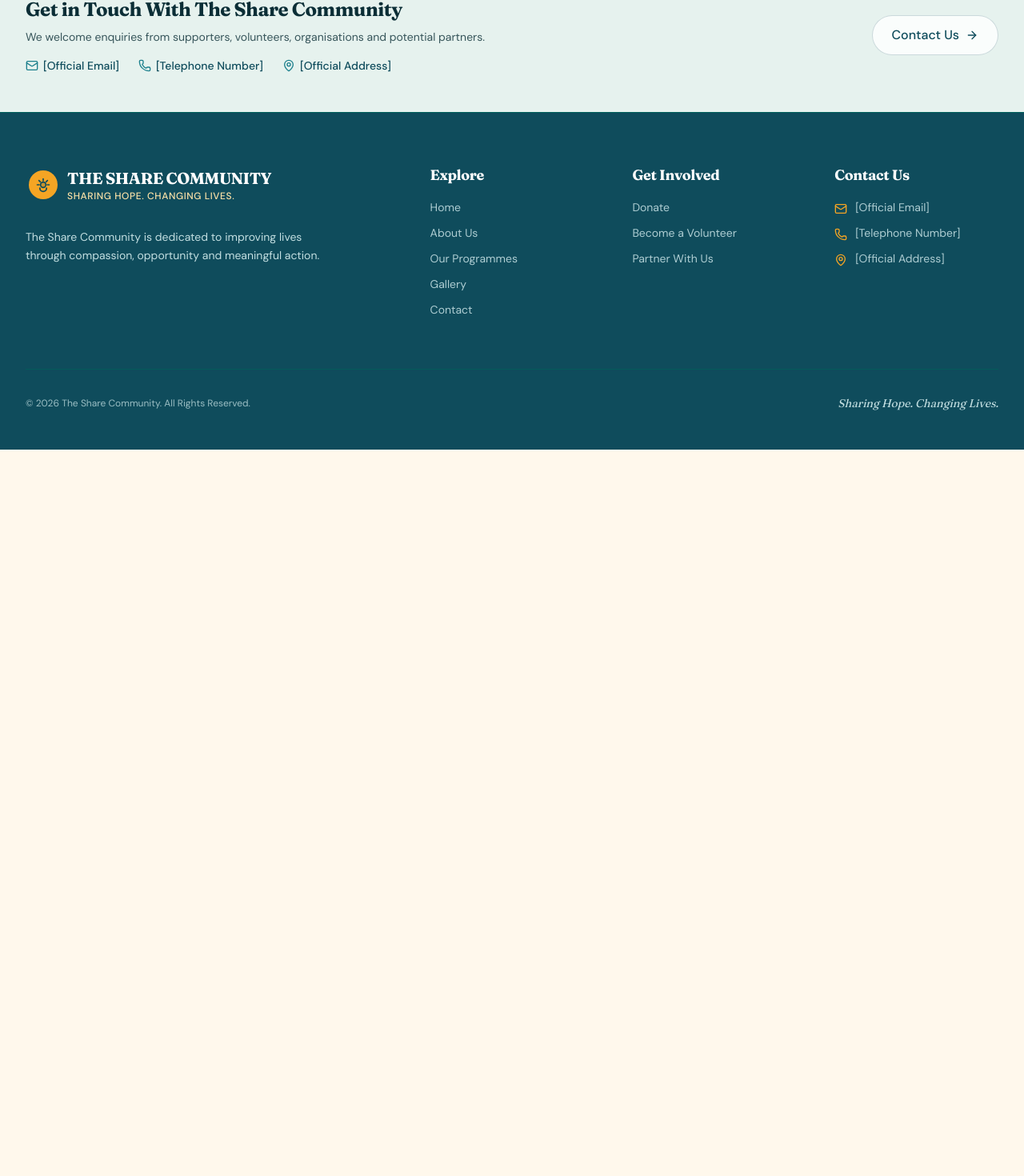
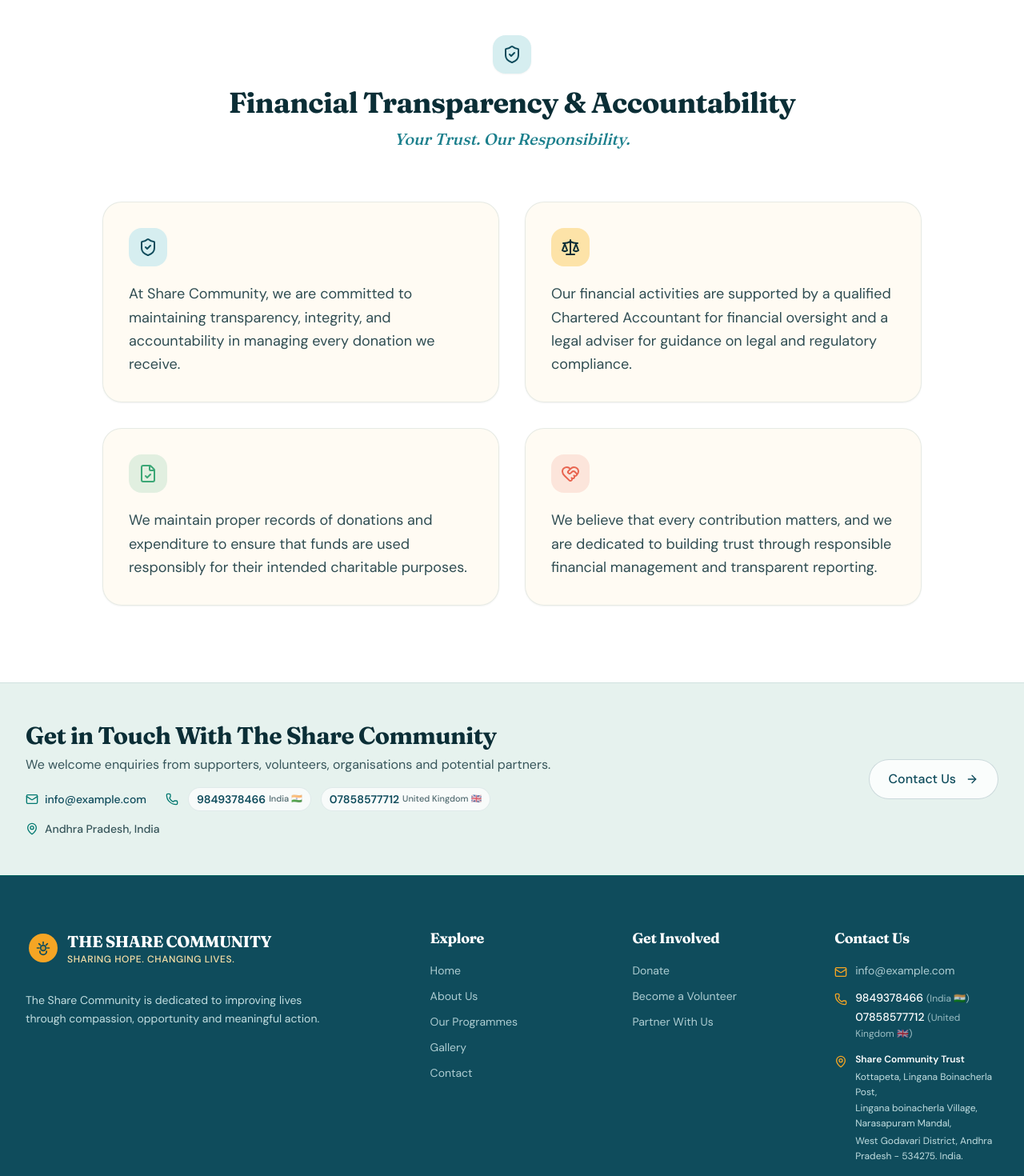
Before and after one commit to Thirunavukarasan8489/share-community, a Next.js app: page /donate in a window 1280 px wide. Shown: the part 770-2240 px from the top of the page at 80% size. Before the commit the page ends 1332 px from the top, so only its background shows below. Built offline with nearby package versions, Linux system fonts and the light colour scheme; no server answers.

Commit message:
contact info added

```diff
--- a/app/contact/page.tsx
+++ b/app/contact/page.tsx
@@ -28,40 +28,79 @@ export default function ContactPage() {
           </p>
 
           {/* Contact Details Cards */}
-          <div className="grid grid-cols-1 md:grid-cols-3 gap-6 text-left mb-16">
-            <div className="bg-white rounded-3xl p-6 border border-teal-900/10 shadow-xs flex items-start gap-4">
-              <div className="w-12 h-12 rounded-2xl bg-teal-100 text-teal-900 flex items-center justify-center shrink-0">
-                <Mail className="w-6 h-6" aria-hidden="true" />
+          <div className="grid grid-cols-1 md:grid-cols-3 gap-6 text-left mb-16 items-stretch">
+            {/* Email Card */}
+            <div className="bg-white rounded-3xl p-6 sm:p-7 border border-teal-900/10 shadow-xs flex flex-col justify-between hover:shadow-md transition-shadow">
+              <div>
+                <div className="w-12 h-12 rounded-2xl bg-teal-100 text-teal-900 flex items-center justify-center mb-4">
+                  <Mail className="w-6 h-6" aria-hidden="true" />
+                </div>
+                <h3 className="font-serif font-bold text-ink text-lg">Email</h3>
+                <p className="text-xs text-ink/60 mt-1 mb-3">
+                  For general and partnership enquiries
+                </p>
               </div>
-              <div>
-                <h3 className="font-serif font-bold text-ink text-base">Email</h3>
-                <p className="text-sm text-ink/80 mt-1 break-all">
+              <div className="pt-3 border-t border-teal-900/10">
+                <a
+                  href={`mailto:${siteConfig.contact.email}`}
+                  className="text-sm font-semibold text-teal-900 hover:text-coral-500 break-all transition-colors"
+                >
                   {siteConfig.contact.email}
-                </p>
+                </a>
               </div>
             </div>
 
-            <div className="bg-white rounded-3xl p-6 border border-teal-900/10 shadow-xs flex items-start gap-4">
-              <div className="w-12 h-12 rounded-2xl bg-sun-200/60 text-ink flex items-center justify-center shrink-0">
-                <Phone className="w-6 h-6" aria-hidden="true" />
+            {/* Telephone Card */}
+            <div className="bg-white rounded-3xl p-6 sm:p-7 border border-teal-900/10 shadow-xs flex flex-col justify-between hover:shadow-md transition-shadow">
+              <div>
+                <div className="w-12 h-12 rounded-2xl bg-sun-200/60 text-ink flex items-center justify-center mb-4">
+                  <Phone className="w-6 h-6" aria-hidden="true" />
+                </div>
+                <h3 className="font-serif font-bold text-ink text-lg">Phone</h3>
+                <p className="text-xs text-ink/60 mt-1 mb-3">
+                  Direct contact numbers
+                </p>
               </div>
-              <div>
-                <h3 className="font-serif font-bold text-ink text-base">Telephone</h3>
-                <p className="text-sm text-ink/80 mt-1">
-                  {siteConfig.contact.phone}
-                </p>
+              <div className="pt-3 border-t border-teal-900/10 space-y-2">
+                {siteConfig.contact.phones.map((p) => (
+                  <div key={p.tel} className="flex items-center justify-between text-sm">
+                    <a
+                      href={`tel:${p.tel}`}
+                      className="font-semibold text-teal-900 hover:text-coral-500 transition-colors"
+                    >
+                      {p.number}
+                    </a>
+                    <span className="text-xs font-medium text-ink/70 flex items-center gap-1 bg-cream px-2.5 py-0.5 rounded-full border border-teal-900/10">
+                      <span>{p.label}</span>
+                      <span aria-hidden="true">{p.flag}</span>
+                    </span>
+                  </div>
+                ))}
               </div>
             </div>
 
-            <div className="bg-white rounded-3xl p-6 border border-teal-900/10 shadow-xs flex items-start gap-4">
-              <div className="w-12 h-12 rounded-2xl bg-leaf-500/15 text-leaf-500 flex items-center justify-center shrink-0">
-                <MapPin className="w-6 h-6" aria-hidden="true" />
+            {/* Address Card */}
+            <div className="bg-white rounded-3xl p-6 sm:p-7 border border-teal-900/10 shadow-xs flex flex-col justify-between hover:shadow-md transition-shadow">
+              <div>
+                <div className="w-12 h-12 rounded-2xl bg-leaf-500/15 text-leaf-500 flex items-center justify-center mb-4">
+                  <MapPin className="w-6 h-6" aria-hidden="true" />
+                </div>
+                <h3 className="font-serif font-bold text-ink text-lg">Address</h3>
+                <p className="text-xs text-ink/60 mt-1 mb-3">
+                  Registered office & operational base
+                </p>
               </div>
-              <div>
-                <h3 className="font-serif font-bold text-ink text-base">Address</h3>
-                <p className="text-sm text-ink/80 mt-1">
-                  {siteConfig.contact.address}
-                </p>
+              <div className="pt-3 border-t border-teal-900/10">
+                <address className="not-italic text-xs sm:text-sm text-ink/85 leading-relaxed space-y-0.5 font-sans">
+                  {siteConfig.contact.addressLines.map((line, idx) => (
+                    <span
+                      key={idx}
+                      className={idx === 0 ? "font-semibold text-teal-900 block" : "block"}
+                    >
+                      {line}
+                    </span>
+                  ))}
+                </address>
               </div>
             </div>
           </div>
--- a/app/donate/page.tsx
+++ b/app/donate/page.tsx
@@ -3,6 +3,7 @@ import type { Metadata } from "next";
 import { donateContent } from "@/content/pages";
 import { SectionHeading } from "@/components/ui/SectionHeading";
 import { DonateWidget } from "@/components/ui/DonateWidget";
+import { FinancialTransparency } from "@/components/sections/FinancialTransparency";
 import { ContactStrip } from "@/components/sections/ContactStrip";
 
 export const metadata: Metadata = {
@@ -26,6 +27,8 @@ export default function DonatePage() {
         </div>
       </section>
 
+      <FinancialTransparency />
+
       <ContactStrip />
     </>
   );
--- a/app/page.tsx
+++ b/app/page.tsx
@@ -37,6 +37,18 @@ export default function HomePage() {
         jobTitle: "Chief Executive Officer",
       },
     ],
+    email: "info@example.com",
+    telephone: ["+919849378466", "+447858577712"],
+    address: {
+      "@type": "PostalAddress",
+      name: "Share Community Trust",
+      streetAddress:
+        "Kottapeta, Lingana Boinacherla Post, Lingana boinacherla Village, Narasapuram Mandal",
+      addressLocality: "West Godavari District",
+      addressRegion: "Andhra Pradesh",
+      postalCode: "534275",
+      addressCountry: "IN",
+    },
   };
 
   return (
--- a/components/layout/Footer.tsx
+++ b/components/layout/Footer.tsx
@@ -60,18 +60,45 @@ export function Footer() {
             <h3 className="font-serif text-lg font-bold text-white tracking-wide mb-4">
               Contact Us
             </h3>
-            <ul className="space-y-3 text-sm text-teal-100/80">
+            <ul className="space-y-3.5 text-sm text-teal-100/80">
               <li className="flex items-start gap-2.5">
                 <Mail className="w-4 h-4 text-sun-500 shrink-0 mt-1" aria-hidden="true" />
-                <span>{siteConfig.contact.email}</span>
+                <a
+                  href={`mailto:${siteConfig.contact.email}`}
+                  className="hover:text-sun-200 break-all transition-colors"
+                >
+                  {siteConfig.contact.email}
+                </a>
               </li>
+
               <li className="flex items-start gap-2.5">
                 <Phone className="w-4 h-4 text-sun-500 shrink-0 mt-1" aria-hidden="true" />
-                <span>{siteConfig.contact.phone}</span>
+                <div className="space-y-1">
+                  {siteConfig.contact.phones.map((p) => (
+                    <a
+                      key={p.tel}
+                      href={`tel:${p.tel}`}
+                      className="block hover:text-sun-200 transition-colors text-xs sm:text-sm"
+                    >
+                      <span className="font-medium text-white">{p.number}</span>{" "}
+                      <span className="text-teal-100/70 text-xs">
+                        ({p.label} {p.flag})
+                      </span>
+                    </a>
+                  ))}
+                </div>
               </li>
+
               <li className="flex items-start gap-2.5">
                 <MapPin className="w-4 h-4 text-sun-500 shrink-0 mt-1" aria-hidden="true" />
-                <span>{siteConfig.contact.address}</span>
+                <address className="not-italic leading-relaxed text-xs text-teal-100/90 font-sans space-y-0.5">
+                  <span className="font-semibold text-white block">
+                    {siteConfig.contact.organizationName}
+                  </span>
+                  <span>Kottapeta, Lingana Boinacherla Post,</span>
+                  <span className="block">Lingana boinacherla Village, Narasapuram Mandal,</span>
+                  <span className="block">West Godavari District, Andhra Pradesh - 534275. India.</span>
+                </address>
               </li>
             </ul>
           </div>
--- a/components/sections/ContactStrip.tsx
+++ b/components/sections/ContactStrip.tsx
@@ -6,33 +6,60 @@ import { Button } from "@/components/ui/Button";
 export function ContactStrip() {
   return (
     <section className="bg-teal-100/60 border-t border-teal-900/10 py-12 px-4 sm:px-6 lg:px-8">
-      <div className="max-w-7xl mx-auto flex flex-col md:flex-row items-start md:items-center justify-between gap-6 sm:gap-8">
+      <div className="max-w-7xl mx-auto flex flex-col lg:flex-row items-start lg:items-center justify-between gap-8">
+        <div className="space-y-4 max-w-3xl">
           <div>
-          <h2 className="font-serif text-2xl font-bold text-ink mb-2">
+            <h2 className="font-serif text-2xl sm:text-3xl font-bold text-ink mb-1.5">
               Get in Touch With The Share Community
             </h2>
-          <p className="text-ink/80 text-sm max-w-xl font-sans">
+            <p className="text-ink/80 text-sm sm:text-base font-sans">
               We welcome enquiries from supporters, volunteers, organisations and potential partners.
             </p>
-          <div className="flex flex-wrap items-center gap-4 sm:gap-6 mt-4 text-xs sm:text-sm text-teal-900 font-medium">
-            <span className="flex items-center gap-1.5">
-              <Mail className="w-4 h-4 text-teal-600 shrink-0" aria-hidden="true" />
+          </div>
+
+          <div className="flex flex-wrap items-center gap-x-6 gap-y-3 text-xs sm:text-sm text-teal-900 font-medium">
+            {/* Email Link */}
+            <a
+              href={`mailto:${siteConfig.contact.email}`}
+              className="inline-flex items-center gap-2 hover:text-coral-500 transition-colors"
+            >
+              <Mail className="w-4 h-4 text-teal-700 shrink-0" aria-hidden="true" />
               <span>{siteConfig.contact.email}</span>
+            </a>
+
+            {/* Phone Links */}
+            <div className="inline-flex flex-wrap items-center gap-3">
+              <Phone className="w-4 h-4 text-teal-700 shrink-0" aria-hidden="true" />
+              {siteConfig.contact.phones.map((p) => (
+                <a
+                  key={p.tel}
+                  href={`tel:${p.tel}`}
+                  className="inline-flex items-center gap-1 hover:text-coral-500 transition-colors bg-white/70 px-2.5 py-1 rounded-full border border-teal-900/10"
+                >
+                  <span className="font-semibold">{p.number}</span>
+                  <span className="text-[11px] text-ink/70">
+                    {p.label} {p.flag}
                   </span>
-            <span className="flex items-center gap-1.5">
-              <Phone className="w-4 h-4 text-teal-600 shrink-0" aria-hidden="true" />
-              <span>{siteConfig.contact.phone}</span>
-            </span>
-            <span className="flex items-center gap-1.5">
-              <MapPin className="w-4 h-4 text-teal-600 shrink-0" aria-hidden="true" />
-              <span>{siteConfig.contact.address}</span>
+                </a>
+              ))}
+            </div>
+
+            {/* Address */}
+            <span className="inline-flex items-center gap-2 text-ink/80">
+              <MapPin className="w-4 h-4 text-teal-700 shrink-0" aria-hidden="true" />
+              <span>Andhra Pradesh, India</span>
             </span>
           </div>
         </div>
 
-        <Button href="/contact" variant="secondary" size="md" className="shrink-0 w-full sm:w-auto">
+        <Button
+          href="/contact"
+          variant="secondary"
+          size="md"
+          className="shrink-0 w-full sm:w-auto"
+        >
           <span>Contact Us</span>
-          <ArrowRight className="w-4 h-4" aria-hidden="true" />
+          <ArrowRight className="w-4 h-4 ml-1" aria-hidden="true" />
         </Button>
       </div>
     </section>
--- /dev/null
+++ b/components/sections/FinancialTransparency.tsx
@@ -0,0 +1,95 @@
+"use client";
+
+import React from "react";
+import { donateContent } from "@/content/pages";
+import { ShieldCheck, Scale, FileCheck, HeartHandshake } from "lucide-react";
+import { motion } from "framer-motion";
+
+export function FinancialTransparency() {
+  const { transparency } = donateContent;
+
+  const items = [
+    {
+      text: transparency.paragraphs[0],
+      icon: ShieldCheck,
+      accent: "teal",
+    },
+    {
+      text: transparency.paragraphs[1],
+      icon: Scale,
+      accent: "sun",
+    },
+    {
+      text: transparency.paragraphs[2],
+      icon: FileCheck,
+      accent: "leaf",
+    },
+    {
+      text: transparency.paragraphs[3],
+      icon: HeartHandshake,
+      accent: "coral",
+    },
+  ];
+
+  return (
+    <section
+      className="py-16 sm:py-24 px-4 sm:px-6 lg:px-8 bg-white border-t border-teal-900/10"
+      aria-labelledby="financial-transparency-heading"
+    >
+      <div className="max-w-5xl mx-auto">
+        {/* Section Heading */}
+        <div className="text-center max-w-3xl mx-auto mb-12 sm:mb-16">
+          <div className="w-12 h-12 rounded-2xl bg-teal-100 text-teal-900 flex items-center justify-center mx-auto mb-4 shadow-xs">
+            <ShieldCheck className="w-6 h-6" aria-hidden="true" />
+          </div>
+
+          <h2
+            id="financial-transparency-heading"
+            className="font-serif text-3xl sm:text-4xl font-bold text-ink mb-3 tracking-tight"
+          >
+            {transparency.title}
+          </h2>
+
+          <p className="font-serif italic text-teal-600 text-lg sm:text-xl font-medium">
+            {transparency.subTitle}
+          </p>
+        </div>
+
+        {/* 4 Structured Responsive Cards */}
+        <div className="grid grid-cols-1 sm:grid-cols-2 gap-6 sm:gap-8">
+          {items.map((item, idx) => {
+            const Icon = item.icon;
+            return (
+              <motion.div
+                key={idx}
+                initial={{ opacity: 0, y: 16 }}
+                whileInView={{ opacity: 1, y: 0 }}
+                viewport={{ once: true }}
+                transition={{ duration: 0.45, delay: idx * 0.08 }}
+                className="bg-cream/60 rounded-3xl p-6 sm:p-8 border border-teal-900/10 shadow-xs flex flex-col justify-start hover:shadow-md transition-shadow"
+              >
+                <div
+                  className={`w-12 h-12 rounded-2xl flex items-center justify-center mb-5 shrink-0 ${
+                    item.accent === "teal"
+                      ? "bg-teal-100 text-teal-900"
+                      : item.accent === "sun"
+                      ? "bg-sun-200 text-ink"
+                      : item.accent === "leaf"
+                      ? "bg-leaf-500/15 text-leaf-500"
+                      : "bg-coral-500/15 text-coral-500"
+                  }`}
+                >
+                  <Icon className="w-6 h-6" aria-hidden="true" />
+                </div>
+
+                <p className="text-base sm:text-lg text-ink/85 leading-relaxed font-sans">
+                  {item.text}
+                </p>
+              </motion.div>
+            );
+          })}
+        </div>
+      </div>
+    </section>
+  );
+}
--- a/config/site.ts
+++ b/config/site.ts
@@ -1,6 +1,14 @@
 export interface NavItem {
   title: string;
   href: string;
+}
+
+export interface ContactPhone {
+  number: string;
+  label: string;
+  country: string;
+  tel: string;
+  flag: string;
 }
 
 export interface SiteConfig {
@@ -11,7 +19,10 @@ export interface SiteConfig {
   contact: {
     email: string;
     phone: string;
+    phones: ContactPhone[];
     address: string;
+    addressLines: string[];
+    organizationName: string;
   };
   nav: NavItem[];
   footerNav: {
@@ -32,12 +43,36 @@ export const siteConfig: SiteConfig = {
   tagline: "Sharing Hope. Changing Lives.",
   description:
     "The Share Community is dedicated to improving lives through compassion, opportunity and meaningful action.",
-  url: process.env.NEXT_PUBLIC_SITE_URL || "https://sharecommunity.org",
+  url: process.env.NEXT_PUBLIC_SITE_URL || "https://sharecommunity.com",
   contact: {
-    // Official placeholders as specified in AGENTS.md §3.8
-    email: "[Official Email]",
-    phone: "[Telephone Number]",
-    address: "[Official Address]",
+    email: "info@example.com",
+    phone: "+91 98493 78466 (India) · 07858577712 (UK)",
+    phones: [
+      {
+        number: "9849378466",
+        label: "India",
+        country: "India",
+        tel: "+919849378466",
+        flag: "🇮🇳",
+      },
+      {
+        number: "07858577712",
+        label: "United Kingdom",
+        country: "United Kingdom",
+        tel: "+447858577712",
+        flag: "🇬🇧",
+      },
+    ],
+    organizationName: "Share Community Trust",
+    address:
+      "Share Community Trust, Kottapeta, Lingana Boinacherla Post, Lingana boinacherla Village, Narasapuram Mandal, West Godavari District, Andhra Pradesh - 534275. India.",
+    addressLines: [
+      "Share Community Trust",
+      "Kottapeta, Lingana Boinacherla Post",
+      "Lingana boinacherla Village, Narasapuram Mandal",
+      "West Godavari District, Andhra Pradesh - 534275",
+      "India",
+    ],
   },
   nav: [
     { title: "Home", href: "/" },
--- a/content/pages.ts
+++ b/content/pages.ts
@@ -22,6 +22,16 @@ export const donateContent = {
     text: "If you would like to discuss donations, bank transfers, or supporting specific initiatives directly, please contact our team.",
     buttonText: "Contact Us to Donate",
     href: "/contact",
+  },
+  transparency: {
+    title: "Financial Transparency & Accountability",
+    subTitle: "Your Trust. Our Responsibility.",
+    paragraphs: [
+      "At Share Community, we are committed to maintaining transparency, integrity, and accountability in managing every donation we receive.",
+      "Our financial activities are supported by a qualified Chartered Accountant for financial oversight and a legal adviser for guidance on legal and regulatory compliance.",
+      "We maintain proper records of donations and expenditure to ensure that funds are used responsibly for their intended charitable purposes.",
+      "We believe that every contribution matters, and we are dedicated to building trust through responsible financial management and transparent reporting.",
+    ],
   },
 };
 
```
Also changed, not shown: components/layout/Header.tsx (+18 -3 lines), 1 other file (tests, documents, lock files or other folders). Lines whose indentation alone changed are shown as unchanged.
